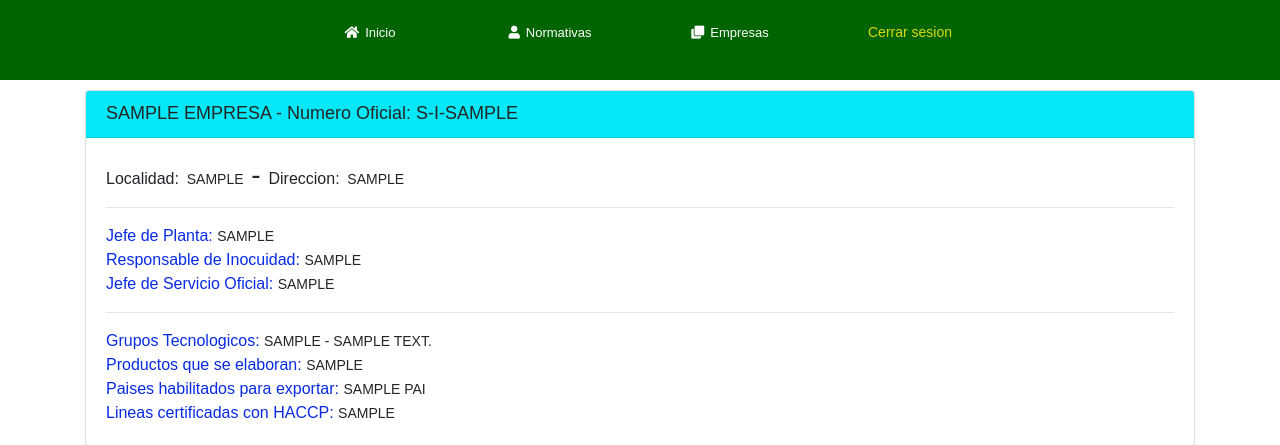
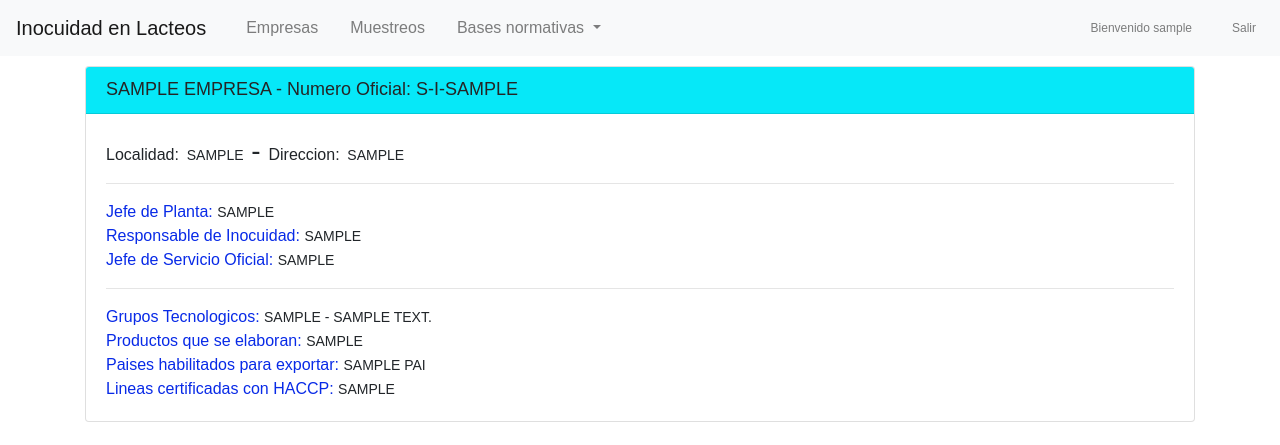
Before and after one commit to PatacaSis/Inocuidad, a Django app: page /empresas/datos/1/ in a window 1280 px wide. Shown: the top 445 px of the page. Run offline with Django 3.2, Linux system fonts and the light colour scheme; a user stored in the database is signed in; tables that the repository leaves empty hold one stand-in row (values such as "Sample post"); some libraries are stand-ins or nearby versions.

Commit message:
modificacion de template base

```diff
--- a/empresas/urls.py
+++ b/empresas/urls.py
@@ -1,8 +1,9 @@
 from django.urls import path, include
-from .views import empresas,Auditoria,DatosEmpresa
+from .views import empresas,Auditoria,DatosEmpresa,menuEmpresa
 
 urlpatterns = [
     path('', empresas, name='empresas'),
+    path('menu/<int:pk>/', menuEmpresa, name='menu'),
     path('datos/<int:pk>/', DatosEmpresa.as_view(), name = 'datos'),
     path('auditoria/', Auditoria.as_view(), name='auditoria'),
 ]
--- a/empresas/views.py
+++ b/empresas/views.py
@@ -1,5 +1,5 @@
 from django.shortcuts import render
-from django.views.generic.detail import DetailView
+from django.views.generic.detail import DetailView,View
 from django.views.generic import ListView
 from .models import Empresa,Auditoria
 
@@ -13,6 +13,10 @@ class Auditoria(ListView):
     template_name = 'empresas/auditorias.html'
     queryset = Auditoria.objects.all()
 
+
+def menuEmpresa(request, id):
+    return render(request, 'empresas/menu.html')
+
 class DatosEmpresa(DetailView):
     model = Empresa
     template_name = 'empresas/datosEmpresa.html'
--- a/static/css/base.css
+++ b/static/css/base.css
@@ -32,10 +32,10 @@ body
      color:#fff;
      font-size: 13px;
  }
- .active, .menu-bar ul li:hover{
+ /* .active, .menu-bar ul li:hover{
     background: #2bab02;
     border-radius: 3px;
- }
+ } */
 
  .menu-bar .fa{
      margin-right: 6px;
@@ -164,3 +164,10 @@ body
 .dato-empresa{
     font-size: 14px;
 }
+
+.saludo{
+    font-size:12px;
+}
+.sub-menu{
+    font-size:13px;
+}
--- a/templates/base.html
+++ b/templates/base.html
@@ -1,4 +1,3 @@
-
 {% load static %}
 <!doctype html><!DOCTYPE html>
 <html lang="en">
@@ -21,7 +20,7 @@
 <link rel="stylesheet" href="https://cdn.datatables.net/1.10.23/css/jquery.dataTables.min.css">
 <!-- Estilos propios -->
 <link rel="stylesheet" href="{% static 'css/base.css/' %}">
-<title>{% block title %}{% endblock %}</title>
+<title>Inocuidad{% block title %}{% endblock %}</title>
 </head>
 <body>
     {% if messages %}
@@ -31,67 +30,46 @@
             </div>
         {% endfor %}
     {% endif %}
-
-
-            {% block autenticacion %}
-            <!-- <ul class="ml-auto"> -->
+    <nav class="navbar navbar-expand-lg navbar-light bg-light">
+        <a class="navbar-brand" href="#">Inocuidad en Lacteos</a>
+        <button class="navbar-toggler" type="button" data-toggle="collapsedata-target="#navbarSupportedContent" aria-controls="navbarSupportedContent" aria-expanded="falsearia-label="Toggle navigation">
+            <span class="navbar-toggler-icon"></span>
+        </button>
+        <div class="collapse navbar-collapse" id="navbarSupportedContent">
+            <ul class="navbar-nav mr-auto">
+                <li class="nav-item">
+                    <a class="nav-link ml-lg-3" href="{% url 'empresas' %}">Empresas<span class="sr-only">(current)</span></a>
+                </li>
+                <li class="nav-item">
+                    <a class="nav-link ml-lg-3" href="#">Muestreos</a>
+                </li>
+                <li class="nav-item dropdown">
+                    <a class="nav-link ml-lg-3 dropdown-toggle" href="#" id="navbarDropdown" role="button" data-toggle="dropdown" aria-haspopup="true" aria-expanded="false">
+                    Bases normativas
+                    </a>
+                    <div class="dropdown-menu sub-menu" aria-labelledby="navbarDropdown">
+                        <a class="dropdown-item" href="#">Cod.Alimentario Argentino</a>
+                        <a class="dropdown-item" href="#">Resolucion 815</a>
+                        <div class="dropdown-divider"></div>
+                        <a class="dropdown-item" href="#">Agua</a>
+                        <a class="dropdown-item" href="#">BPM-Prerrequisitos</a>
+                        <a class="dropdown-item" href="#">HACCP</a>
+                        <a class="dropdown-item" href="#">Instalaciones</a>
+                        <a class="dropdown-item" href="#">Plagas</a>
+                        <a class="dropdown-item" href="#">Plan CREHA</a>
+                    </div>
+                </li>
+            </ul>
                 {% if user.is_authenticated %}
-    {% block navbar %}
-    <div class="menu-bar">
-        <ul>
-            <li class=""><a href=""><i class="fa fa-home"></i>Inicio</a></li>
-            <li><a href=""><i class="fa fa-user"></i>Normativas</a>
-                <div class="sub-menu-1">
-                    <ul>
-                        <li class="hover-me"><a href="{% url 'caa' %}">Cod Alimentario Argentino</a></li>
-                        <li><a href="{% url 'codex' %}">Codex Alimentarius</a></li>
-                        <li class="hover-me"><a href="#">Alimentos</a><i class="fa fa-angle-right"></i>
-                            <div class="sub-menu-2">
-                                <ul>
-                                    <li><a href="{% url 'alimentos' %}">Lacteos</a></li>
-                                    <li><a href="#">Apicolas</a></li>
-                                </ul>
-                            </div>
-                        </li>
-                        <li><a href="#">Agua</a></li>
-                        <li><a href="#">Exportaciones</a></li>
-                        <li><a href="#">HACCP</a></li>
-                        <li><a href="#">Instalaciones</a></li>
-                        <li><a href="#">Plagas</a></li>
-                    </ul>
-                </div>
-            </li>
-            <li><a href="{% url 'empresas' %}"><i class="fa fa-clone"></i>Empresas</a>
-                <!-- <div class="sub-menu-1">
-                    <ul>
-                        <li><a href="#">Empresa 1</a></li>
-                        <li><a href="#">Empresa 2</a></li>
-                        <li><a href="#">Empresa 3</a></li>
-                        <li><a href="#">Empresa 4</a></li>
-                    </ul>
-                </div> -->
-            </li>
-            <li>
-                <a class="" style="color: rgb(219, 216, 18); font-weight:500; font-size: 14px;" href="{% url 'salir' %}">Cerrar sesion</a>
-            </li>
-
-            {% endblock %}
-                <!-- <li class="nav-item">
-                    <a class="nav-link" href="#">Hola {{user.username}}</a>
-                </li> -->
-
-            {% else %}
-            <!-- <li>
-                <a href="{% url 'acceder' %}">Ingresar</a>
-            </li> -->
-            {% endif %}
-            <!-- </ul> -->
-            {% endblock%}
-        </ul>
-    </div>
-
-
-
+                <ul class="navbar-nav ml-auto">
+                 <li class="nav-link ml-lg-3 saludo">Bienvenido {{user.username}}</li>
+                 <li class="nav-item">
+                    <a class="nav-link ml-lg-4 saludo" href="{% url 'salir' %}">Salir</a>
+                </li>
+                </ul>
+                {% endif %}
+        </div>
+    </nav>
 
 {% block content %}
 
@@ -127,7 +105,6 @@
     });
     </script>
 
-
     <script>
     $(function () {
     $('.example-popover').popover({
--- a/templates/empresas/datosEmpresa.html
+++ b/templates/empresas/datosEmpresa.html
@@ -1,39 +1,6 @@
 {% extends 'base.html' %}
-
-{% block navbar %}
-<div class="menu-bar">
-        <ul>
-            <li class=""><a href=""><i class="fa fa-home"></i>Inicio</a></li>
-            <li><a href=""><i class="fa fa-user"></i>Normativas</a>
-                <div class="sub-menu-1">
-                    <ul>
-                        <li class="hover-me"><a href="{% url 'caa' %}">Cod Alimentario Argentino</a></li>
-                        <li><a href="{% url 'codex' %}">Codex Alimentarius</a></li>
-                        <li class="hover-me"><a href="#">Alimentos</a><i class="fa fa-angle-right"></i>
-                            <div class="sub-menu-2">
-                                <ul>
-                                    <li><a href="{% url 'alimentos' %}">Lacteos</a></li>
-                                    <li><a href="#">Apicolas</a></li>
-                                </ul>
-                            </div>
-                        </li>
-                        <li><a href="#">Agua</a></li>
-                        <li><a href="#">Exportaciones</a></li>
-                        <li><a href="#">HACCP</a></li>
-                        <li><a href="#">Instalaciones</a></li>
-                        <li><a href="#">Plagas</a></li>
-                    </ul>
-                </div>
-            </li>
-            <li><a href="{% url 'empresas' %}"><i class="fa fa-clone"></i>Empresas</a></li>
-            <li>
-                <a class="" style="color: rgb(219, 216, 18); font-weight:500; font-size: 14px;" href="{% url 'salir' %}">Cerrar sesion</a>
-            </li>
-        </div>
-            {% endblock %}
-
+{% block title %}|Datos de Empresa{% endblock %}
 {% block content %}
-
 <div class="container">
   <div class="card">
     <h2 class="card-header" style="background-color: rgb(6, 232, 248); color:rgb(37, 37, 37); font-size: 18px;">{{object.nombre|upper}} - Numero Oficial: S-I-{{object.numero|upper}}</h2>
```
Also changed, not shown: templates/base1.html (deleted, +0 -113 lines), templates/empresas/empresas.html (+12 -23 lines).
